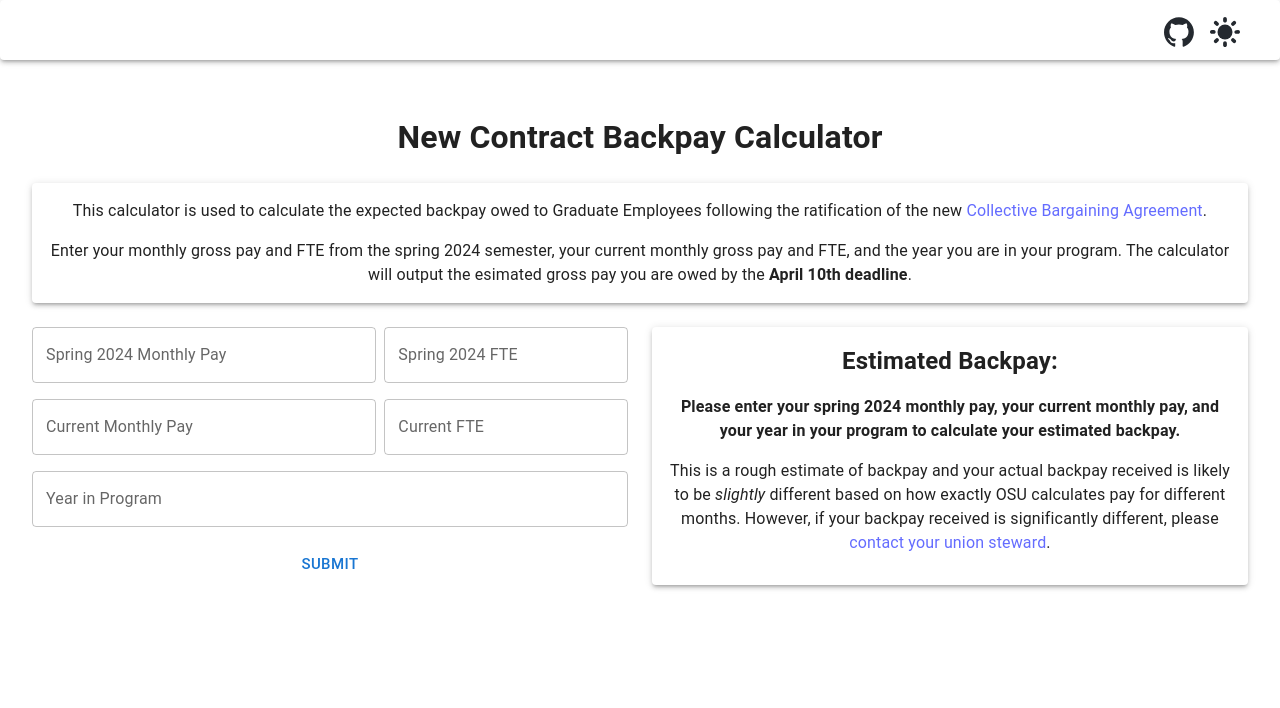
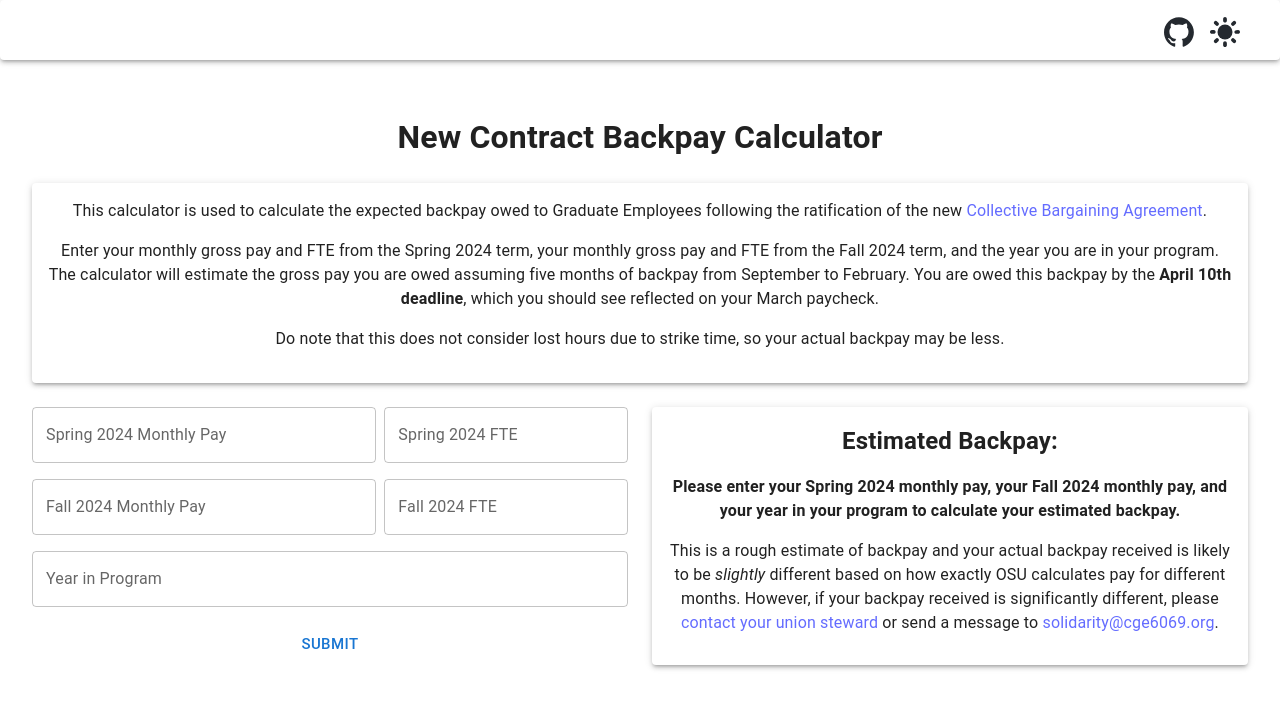
Before and after one commit to andrew-s28/backpay-calculator, a React (Vite) app: page / in a window 1280 px wide. Shown: the top 708 px of the page. Built offline with nearby package versions, Linux system fonts and the light colour scheme.

Commit message:
uses 5 months of backpay based on when raises were applied and updates wording for clarity

```diff
--- a/src/Calculator.jsx
+++ b/src/Calculator.jsx
@@ -12,7 +12,7 @@ import './css/Calculator.scss';
 export default function Calculator() {
     const [formData, setFormData] = useState({});
     const [backpayText, setBackpayText] = useState(
-        "Please enter your spring 2024 monthly pay, your current monthly pay, and your year in your program to calculate your estimated backpay."
+        "Please enter your Spring 2024 monthly pay, your Fall 2024 monthly pay, and your year in your program to calculate your estimated backpay."
     );
 
     const handleChildData = (childId, data) => {
@@ -36,7 +36,7 @@ export default function Calculator() {
         var backpay = 0;
         if (isNaN(springPayInt) || isNaN(fallPayInt) || isNaN(yearInt)) {
             setBackpayText(
-                "Please enter your spring 2024 monthly pay, your current monthly pay, and your year in your program to calculate your estimated backpay."
+                "Please enter your Spring 2024 monthly pay, your Fall 2024 monthly pay, and your year in your program to calculate your estimated backpay."
             );
             return;
         };
@@ -48,37 +48,37 @@ export default function Calculator() {
             };
             if (receivedRaise >= 0.03) {
                 setBackpayText(
-                    `You can expect roughly $0 in backpay, covering 6 months from September to February. Since it appears you already received a raise equal to or greater than 3%, you are not eligible for backpay.`
+                    `You can expect roughly $0 in backpay, covering 5 months from September to February. Since it appears you already received a raise equal to or greater than 3%, you are not eligible for backpay.`
                 );
                 return;
             };
             const raise = 0.03 - receivedRaise;
-            backpay = Math.round(raise * fallPayInt * 6);
+            backpay = Math.round(raise * fallPayInt * 5);
             if (isNaN(backpay) || backpay < 0) {
                 setBackpayText(
-                    "Please enter your Spring 2024 monthly pay, your current monthly pay, and your year in your program to calculate your estimated backpay."
+                    "Please enter your Spring 2024 monthly pay, your Fall 2024 monthly pay, and your year in your program to calculate your estimated backpay."
                 );
                 return;
             };
             if (yearInt < 2) {
                 setBackpayText(
-                    `You can expect roughly $0 in backpay, covering 6 months from September to February. Unfortunately, only graduate employees returning to the same employing unit are eligible for the 3% raise this year.`
+                    `You can expect roughly $0 in backpay, covering 5 months from September to February. Unfortunately, only graduate employees returning to the same employing unit are eligible for the 3% raise this year.`
                 );
                 return;
             } else {
                 setBackpayText(
-                    `You can expect roughly $${backpay} in backpay, covering 6 months from September to February. OSU has until April 10th to provide this backpay.`
+                    `You can expect roughly $${backpay} in backpay, covering 5 months from September to February. OSU has until April 10th to provide this backpay.`
                 );
                 return;
             };
         } else {
             if (yearInt < 2) {
-                backpay = Math.round(newSalary * 6 - fallPayInt * 6)
+                backpay = Math.round(newSalary * 5 - fallPayInt * 5)
             } else {
-                backpay = Math.round(newSalary * 6 * 1.03 - fallPayInt * 6)
+                backpay = Math.round(newSalary * 5 * 1.03 - fallPayInt * 5)
             };
             setBackpayText(
-                `You can expect roughly $${backpay} in backpay, covering 6 months from September to February. OSU has until April 10th to provide this backpay.`
+                `You can expect roughly $${backpay} in backpay, covering 5 months from September to February. OSU has until April 10th to provide this backpay.`
             );
             return;
         }
@@ -111,10 +111,10 @@ export default function Calculator() {
                 </Grid2>
                 <Grid2 container columnSpacing={1} rowSpacing={0} sx={{ justifyContent: 'space-between', alignItems: 'center'}}>
                     <Grid2 size={{xs: 12, sm: 7}} sx={{ pb: 2}}>
-                        <Entry id="fallPay" name="fallPay" label="Current Monthly Pay" onChildDataChange={handleChildData} currencyAdornment={true} minValue={0} maxValue={10000} />
+                        <Entry id="fallPay" name="fallPay" label="Fall 2024 Monthly Pay" onChildDataChange={handleChildData} currencyAdornment={true} minValue={0} maxValue={10000} />
                     </Grid2>
                     <Grid2 size={{xs: 12, sm: 5}} sx={{ display: 'flex', alignItems: 'left', pb: 2}}>
-                        <Entry id="fallFTE" name="fallFTE" label="Current FTE" onChildDataChange={handleChildData} minValue={0} maxValue={0.49} />
+                        <Entry id="fallFTE" name="fallFTE" label="Fall 2024 FTE" onChildDataChange={handleChildData} minValue={0} maxValue={0.49} />
                     </Grid2>
                 </Grid2>
                 <Grid2 container columnSpacing={1} rowSpacing={2} sx={{ justifyContent: 'space-between', alignItems: 'center', pb: 2 }}>
@@ -131,7 +131,8 @@ export default function Calculator() {
             <p className="backpayText">{backpayText}</p>
             <p className="disclaimer">
                 This is a rough estimate of backpay and your actual backpay received is likely to be <i>slightly</i> different based on how exactly OSU calculates pay for different months.
-                However, if your backpay received is significantly different, please <a href="https://www.cge6069.org/leadership/2019-2020/" target="_blank">contact your union steward</a>.
+                However, if your backpay received is significantly different, please <a href="https://www.cge6069.org/leadership/2019-2020/" target="_blank">contact your union steward</a> or
+                send a message to <a href="mailto:solidarity@cge6069.org" target="_blank">solidarity@cge6069.org</a>.
             </p>
         </Paper>
         </Grid2>
--- a/src/Intro.jsx
+++ b/src/Intro.jsx
@@ -10,9 +10,14 @@ export default function Intro() {
                 following the ratification of the new <a href="https://www.cge6069.org/wp-content/uploads/2024/12/CGE_2024-2027_Successor_Agreement-Changes-Noted.pdf" target="_blank">Collective Bargaining Agreement</a>.
             </p>
             <p className="introBottom">
-                Enter your monthly gross pay and FTE from the spring 2024 semester,
-                your current monthly gross pay and FTE, and the year you are in your program.
-                The calculator will output the esimated gross pay you are owed by the <b>April 10th deadline</b>.
+                Enter your monthly gross pay and FTE from the Spring 2024 term,
+                your monthly gross pay and FTE from the Fall 2024 term, and the year you are in your program.
+                The calculator will estimate the gross pay you are owed assuming five months of backpay from September to February.
+                You are owed this backpay by the <b>April 10th deadline</b>, which you should see reflected on your March paycheck.
+
+            </p>
+            <p>
+            Do note that this does not consider lost hours due to strike time, so your actual backpay may be less.
             </p>
         </Paper>
     )
```
